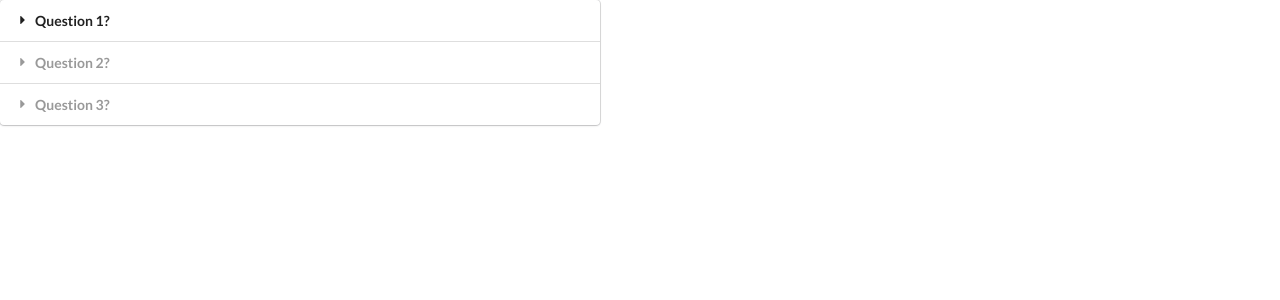
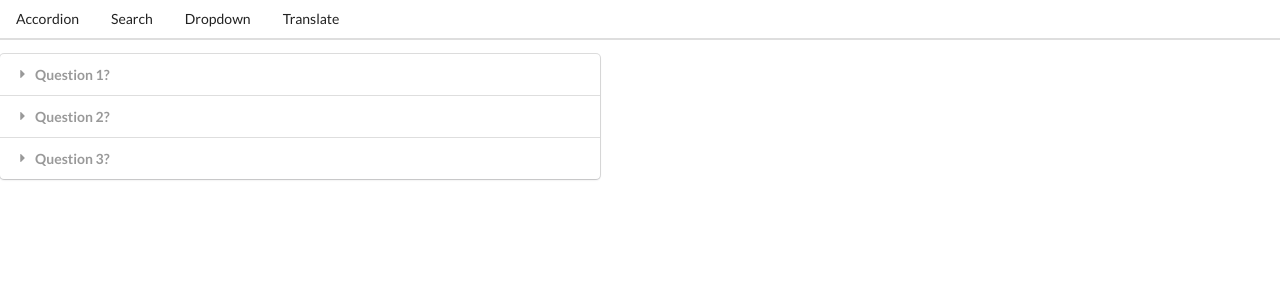
Before and after one commit to ManojChenna/React-Hooks, a React (Create React App) app: page / in a window 1280 px wide. Shown: the top 300 px of the page. Built offline with nearby package versions, Linux system fonts and the light colour scheme.

Commit message:
Header component

```diff
--- a/src/App.js
+++ b/src/App.js
@@ -4,6 +4,7 @@
 import Dropdown from "./Components/Dropdown";
 import Translate from "./Components/Translate";
 import Route from "./Components/Route";
+import Header from "./Components/Header";
 
 const items = [
   {
@@ -38,6 +39,7 @@
   const [selectedOption, setSelectedOption] = useState(dropdownOptions[0]);
   return (
     <div className="App">
+      <Header />
       <Route path="/">
         <Accordion items={items} />
       </Route>
--- /dev/null
+++ b/src/Components/Header.js
@@ -0,0 +1,22 @@
+import React from "react";
+
+const Header = () => {
+  return (
+    <div className="ui secondary pointing menu">
+      <a href="/" className="item">
+        Accordion
+      </a>
+      <a href="/list" className="item">
+        Search
+      </a>
+      <a href="/dropdown" className="item">
+        Dropdown
+      </a>
+      <a href="/translate" className="item">
+        Translate
+      </a>
+    </div>
+  );
+};
+
+export default Header;
```
